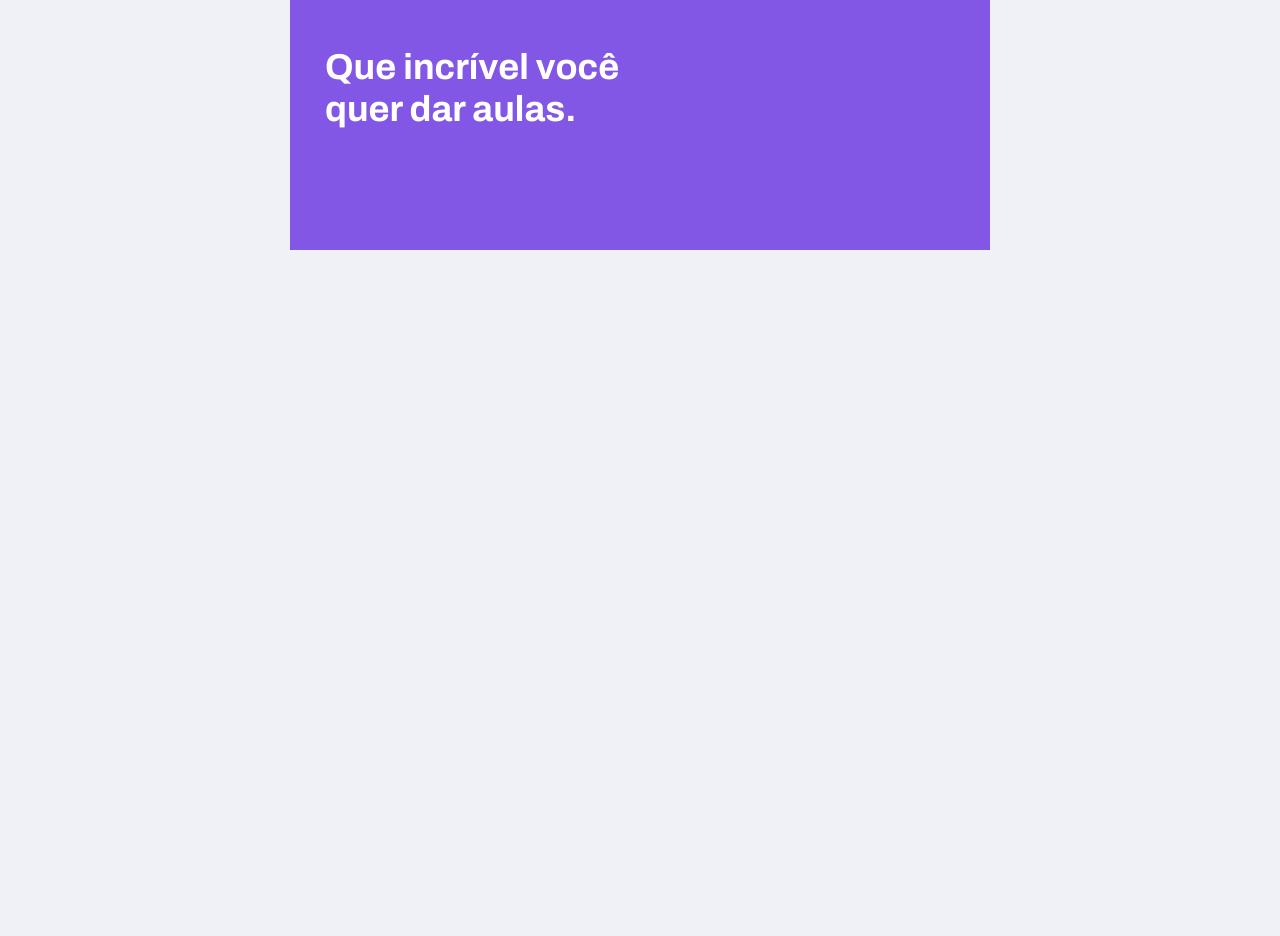
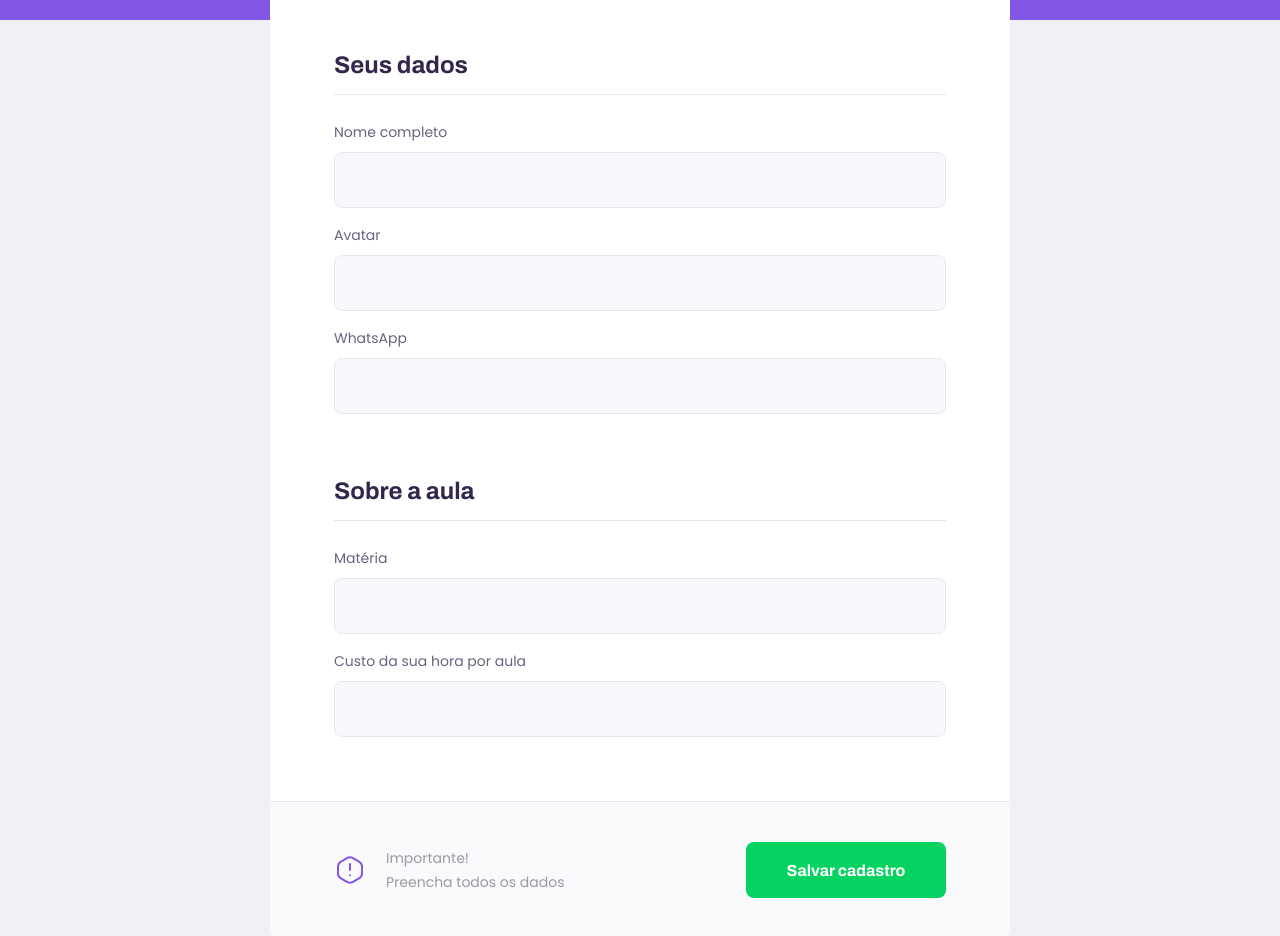
Before and after one commit to tabaesso/proffy, a React (Create React App) app in the folder web/: page /give-classes in a window 1280 px wide. Shown: the part 320-1256 px from the top of the page. Before the commit the page ends 800 px from the top, so only its background shows below. Built offline with nearby package versions, Linux system fonts and the light colour scheme.

Commit message:
extraindo componente input e finalizando estilização da pagina teacherForm

```diff
--- /dev/null
+++ b/web/src/components/Input/index.tsx
@@ -0,0 +1,19 @@
+import React, { InputHTMLAttributes } from 'react';
+
+import './styles.css';
+
+interface InputProps extends InputHTMLAttributes<HTMLInputElement> {
+    name: string;
+    label: string;
+}
+
+const Input:React.FC<InputProps> = ({ label, name, ...rest}) => {
+    return(
+        <div className="input-block">
+            <label htmlFor={name}>{label}</label>
+            <input type="text" id={name} {...rest} />
+        </div>
+    );
+}
+
+export default Input;
--- /dev/null
+++ b/web/src/components/Input/styles.css
@@ -0,0 +1,34 @@
+.input-block {
+    position: relative;
+}
+
+.input-block + .input-block {
+    margin-top: 1.4rem;
+}
+
+.input-block label {
+    font-size: 1.4rem;
+}
+
+.input-block input {
+    width: 100%;
+    height: 5.6rem;
+    margin-top: 0.8rem;
+    border-radius: 0.8rem;
+    background: var(--color-input-background);
+    border: 1px solid var(--color-line-in-white);
+    outline: 0;
+    padding: 0 1.6rem;
+    font: 1.6rem Archivo;
+}
+
+.input-block:focus-within::after {
+    width: calc(100% - 3.2rem);
+    height: 2px;
+    content: '';
+    background: var(--color-primary-light);
+    position: absolute;
+    left: 1.6rem;
+    right: 1.6rem;
+    bottom: 0;
+}
--- a/web/src/components/PageHeader/index.tsx
+++ b/web/src/components/PageHeader/index.tsx
@@ -8,6 +8,7 @@ import './styles.css';
 
 interface PageHeaderProps {
     title: string;
+    description?: string;
 }
 
 const PageHeader: React.FC<PageHeaderProps> = (props) => {
@@ -22,6 +23,7 @@ const PageHeader: React.FC<PageHeaderProps> = (props) => {
 
             <div className="header-content">
                 <strong>{props.title}</strong>
+                { props.description && <p>{props.description}</p> }
                 {props.children}
             </div>
         </header>
--- a/web/src/components/PageHeader/styles.css
+++ b/web/src/components/PageHeader/styles.css
@@ -40,6 +40,14 @@
     color: var(--color-title-in-primary);
 }
 
+.page-header .header-content p {
+    max-width: 30rem;
+    font-size: 1.6rem;
+    line-height: 2.6rem;
+    color: var(--color-title-in-primary);
+    margin-top: 2.4rem;
+}
+
 @media (min-width: 700px) {
     .page-header {
         height: 340px;
--- a/web/src/pages/TeacherForm/index.tsx
+++ b/web/src/pages/TeacherForm/index.tsx
@@ -1,11 +1,39 @@
 import React from 'react';
 
 import PageHeader from '../../components/PageHeader';
+import Input from '../../components/Input';
+
+import warningIcon from '../../assets/images/icons/warning.svg';
+import './styles.css';
 
 function TeacherForm () {
     return (
         <div id="page-teacher-form" className="container">
-            <PageHeader title="Que incrível você quer dar aulas." />
+            <PageHeader title="Que incrível você quer dar aulas." description="O primeiro passo é preencher esse formulário de inscrição." />
+            <main>
+                <fieldset>
+                    <legend>Seus dados</legend>
+                    <Input name="name" label="Nome completo"/>
+                    <Input name="avatar" label="Avatar"/>
+                    <Input name="whatsapp" label="WhatsApp"/>
+                </fieldset>
+
+                <fieldset>
+                    <legend>Sobre a aula</legend>
+                    <Input name="subject" label="Matéria"/>
+                    <Input name="cost" label="Custo da sua hora por aula"/>
+                </fieldset>
+
+                <footer>
+                    <p>
+                        <img src={warningIcon} alt="Aviso importante"/>
+                        Importante!<br />Preencha todos os dados
+                    </p>
+                    <button type="button">
+                        Salvar cadastro
+                    </button>
+                </footer>
+            </main>
         </div>
     );
 }
--- /dev/null
+++ b/web/src/pages/TeacherForm/styles.css
@@ -0,0 +1,110 @@
+#page-teacher-form {
+    width: 100vw;
+    height: 100vh;
+}
+
+#page-teacher-form .page-header .header-content {
+    margin-bottom: 6.4rem;
+}
+
+#page-teacher-form main {
+    background: var(--color-box-base);
+    width: 100%;
+    max-width: 74rem;
+    border-radius: 0.8rem;
+    margin: -3.2rem auto 3.2rem;
+    padding-top: 6.4rem;
+    overflow: hidden;
+}
+
+#page-teacher-form main fieldset {
+    border: 0;
+    padding: 0 2.4rem;
+}
+
+#page-teacher-form main fieldset + fieldset {
+    margin-top: 6.4rem;
+}
+
+#page-teacher-form main fieldset legend {
+    font: 700 2.4rem Archivo;
+    color: var(--color-text-title);
+    margin-bottom: 2.4rem;
+    display: flex;
+    align-items: center;
+    justify-content: space-between;
+    width: 100%;
+    padding-bottom: 1.6rem;
+    border-bottom: 1px solid var(--color-line-in-white);
+}
+
+#page-teacher-form main footer {
+    padding: 4rem 2.4rem;
+    background: var(--color-box-footer);
+    border-top: 1px solid var(--color-line-in-white);
+    margin-top: 6.4rem;
+}
+
+#page-teacher-form main footer p {
+    display: flex;
+    align-items: center;
+    justify-content: center;
+    font-size: 1.4rem;
+    line-height: 2.4rem;
+    color: var(--color-text-complement);
+}
+
+#page-teacher-form main footer p img {
+    margin-right: 2rem;
+}
+
+#page-teacher-form main footer button {
+    width: 100%;
+    height: 5.6rem;
+    background: var(--color-secundary);
+    color: var(--color-button-text);
+    border: 0;
+    border-radius: 0.8rem;
+    cursor: pointer;
+    font: 700 1.6rem Archivo;
+    display: flex;
+    align-items: center;
+    justify-content: center;
+    text-decoration: none;
+    transition: background-color 0.2s;
+    margin-top: 3.2rem;
+}
+
+#page-teacher-form main footer button:hover {
+    background: var(--color-secundary-dark);
+}
+
+@media (min-width: 700px) {
+    #page-teacher-form {
+        max-width: 100vw;
+    }
+
+    #page-teacher-form .page-header .header-content{
+        margin-bottom: 0;
+    }
+
+    #page-teacher-form main fieldset {
+        padding: 0 6.4rem;
+    }
+
+    #page-teacher-form main footer {
+        padding: 4.0rem 6.4rem;
+        display: flex;
+        align-items: center;
+        justify-content: space-between;
+    }
+
+    #page-teacher-form main footer p {
+        justify-content: space-between;
+    }
+
+    #page-teacher-form main footer button {
+        width: 20rem;
+        margin-top: 0;
+    }
+}
--- a/web/src/pages/TeacherList/index.tsx
+++ b/web/src/pages/TeacherList/index.tsx
@@ -1,30 +1,19 @@
 import React from 'react';
-import { Link } from 'react-router-dom';
 
 import PageHeader from '../../components/PageHeader';
+import TeacherItem from '../../components/TeacherItem';
+import Input from '../../components/Input';
 
 import './styles.css';
-import TeacherItem from '../../components/TeacherItem';
 
 function TeacherList () {
     return (
         <div id="page-teacher-list" className="container">
             <PageHeader title="Estes são os proffys disponíveis.">
                 <form id="search-teachers">
-                    <div className="input-block">
-                        <label htmlFor="subject">Matéria</label>
-                        <input type="text" id="subject" />
-                    </div>
-
-                    <div className="input-block">
-                        <label htmlFor="week_day">Dia da semana</label>
-                        <input type="text" id="week_day" />
-                    </div>
-
-                    <div className="input-block">
-                        <label htmlFor="time">Hora</label>
-                        <input type="text" id="time" />
-                    </div>
+                    <Input name="subject" label="Matéria"/>
+                    <Input name="week_day" label="Dia da semana"/>
+                    <Input type="time" name="time" label="Hora"/>
                 </form>
             </PageHeader>
 
--- a/web/src/pages/TeacherList/styles.css
+++ b/web/src/pages/TeacherList/styles.css
@@ -9,41 +9,6 @@
 
 #search-teachers label {
     color: var(--color-text-in-primary);
-}
-
-#search-teachers .input-block {
-    position: relative;
-}
-
-#search-teachers .input-block + .input-block {
-    margin-top: 1.4rem;
-}
-
-#search-teachers .input-block label {
-    font-size: 1.4rem;
-}
-
-#search-teachers .input-block input {
-    width: 100%;
-    height: 5.6rem;
-    margin-top: 0.8rem;
-    border-radius: 0.8rem;
-    background: var(--color-input-background);
-    border: 1px solid var(--color-line-in-white);
-    outline: 0;
-    padding: 0 1.6rem;
-    font: 1.6rem Archivo;
-}
-
-#search-teachers .input-block:focus-within::after {
-    width: calc(100% - 3.2rem);
-    height: 2px;
-    content: '';
-    background: var(--color-primary-light);
-    position: absolute;
-    left: 1.6rem;
-    right: 1.6rem;
-    bottom: 0;
 }
 
 #page-teacher-list main {
```
